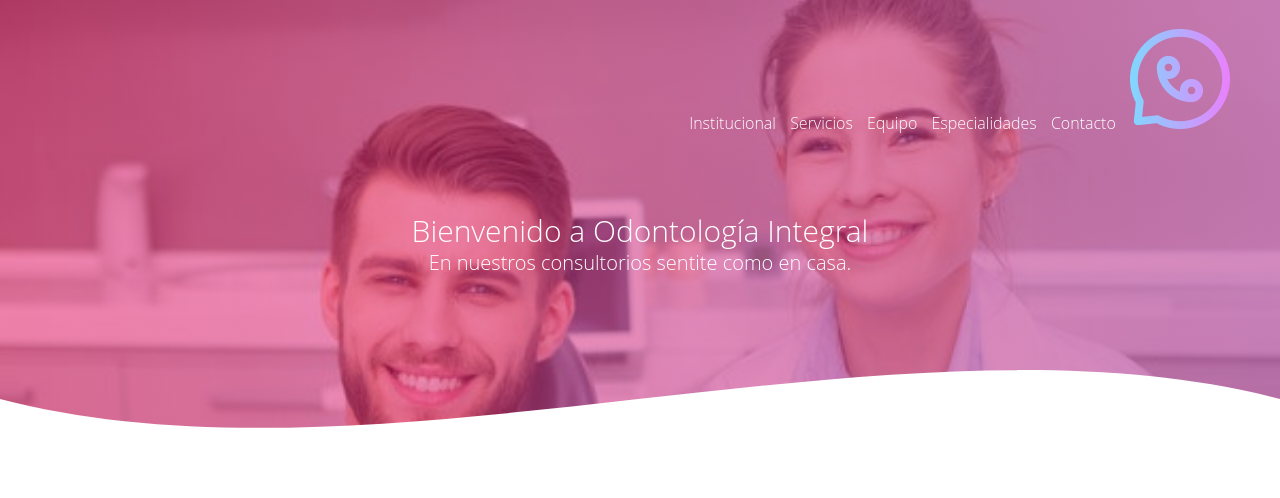
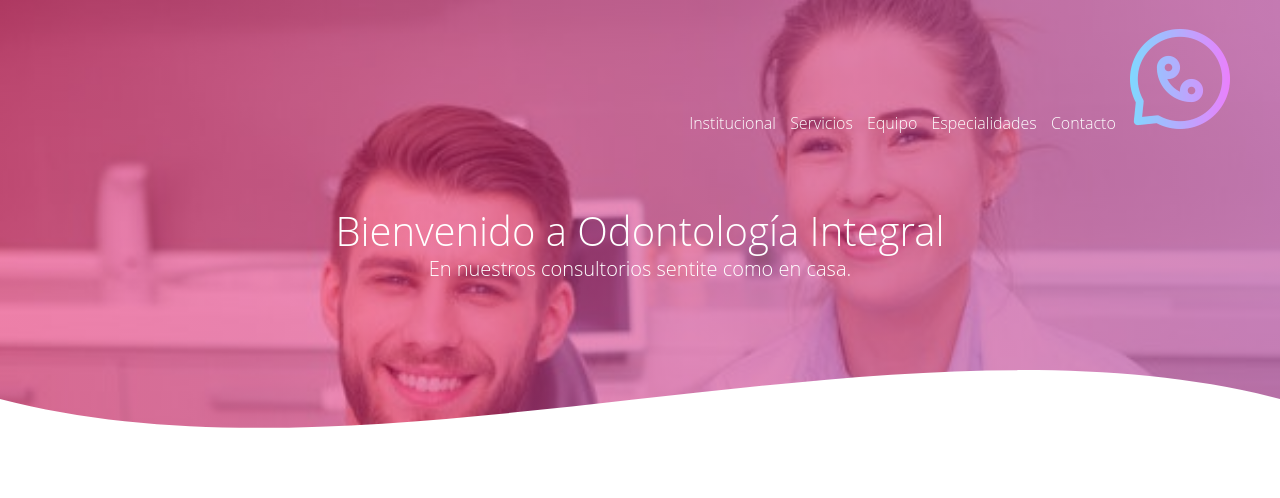
Before and after one commit to mabelpertot/Primer-Sitio-Web, a Flask app: page /formulario in a window 1280 px wide. Shown: the part 56-554 px from the top of the page. Run offline with Flask 3, Linux system fonts and the light colour scheme; data that the repository does not hold is empty.

Commit message:
Actualizacion

```diff
--- a/app.py
+++ b/app.py
@@ -1,4 +1,7 @@
 import mysql.connector
+
+from flask import jsonify
+
 
 from flask import Flask, render_template, request, redirect, url_for
 from flask_wtf import FlaskForm
@@ -9,7 +12,7 @@ from flask import flash
 
 app = Flask(__name__)
 
-# Configuración de la base de datos
+# Configuración de la base de datos. Conexión a la base de datos
 db_config = {
     'user': 'root',
     'password': 'root',
@@ -23,7 +26,7 @@ conexion = mysql.connector.connect(**db_config)
 # Crear un cursor para ejecutar consultas SQL
 cursor = conexion.cursor()
 
-# Crear la tabla si no existe
+# Crear la tabla si no existe para almacenar los datos
 cursor.execute("""
     CREATE TABLE IF NOT EXISTS usuarios (
         id INT AUTO_INCREMENT PRIMARY KEY,
@@ -47,7 +50,6 @@ conexion.commit()
 class UsuarioForm(FlaskForm):
     id = HiddenField()  # Agrega un campo oculto para el ID
     nombre = StringField('Nombre', validators=[DataRequired()])
-    nombre = StringField('Nombre', validators=[DataRequired()])
     apellido = StringField('Apellido', validators=[DataRequired()])
     dni = StringField('DNI', validators=[DataRequired()])
     direccion = StringField('Dirección', validators=[DataRequired()])
@@ -60,8 +62,9 @@ class UsuarioForm(FlaskForm):
     confirmar_contrasena = PasswordField('Confirmar Contraseña', validators=[DataRequired()])
     consulta = TextAreaField('Consulta')
 
-# Rutas
-
+# Rutas y funciones flask
+# ... Lógica para mostrar o procesar el formulario ...
+# Presentación del formulario, ;procesamiento de datos
 @app.route('/formulario', methods=['GET', 'POST'])
 def formulario():
     if request.method == 'GET':
--- a/static/css/styles.css
+++ b/static/css/styles.css
@@ -65,7 +65,7 @@ header .textos-header{
 
 }
 .textos-header h1{
-  font-size: 30px;
+  font-size: 40px;
   text-align: center;
   color:#fff;
   margin: 20px 0 0 0;
```
